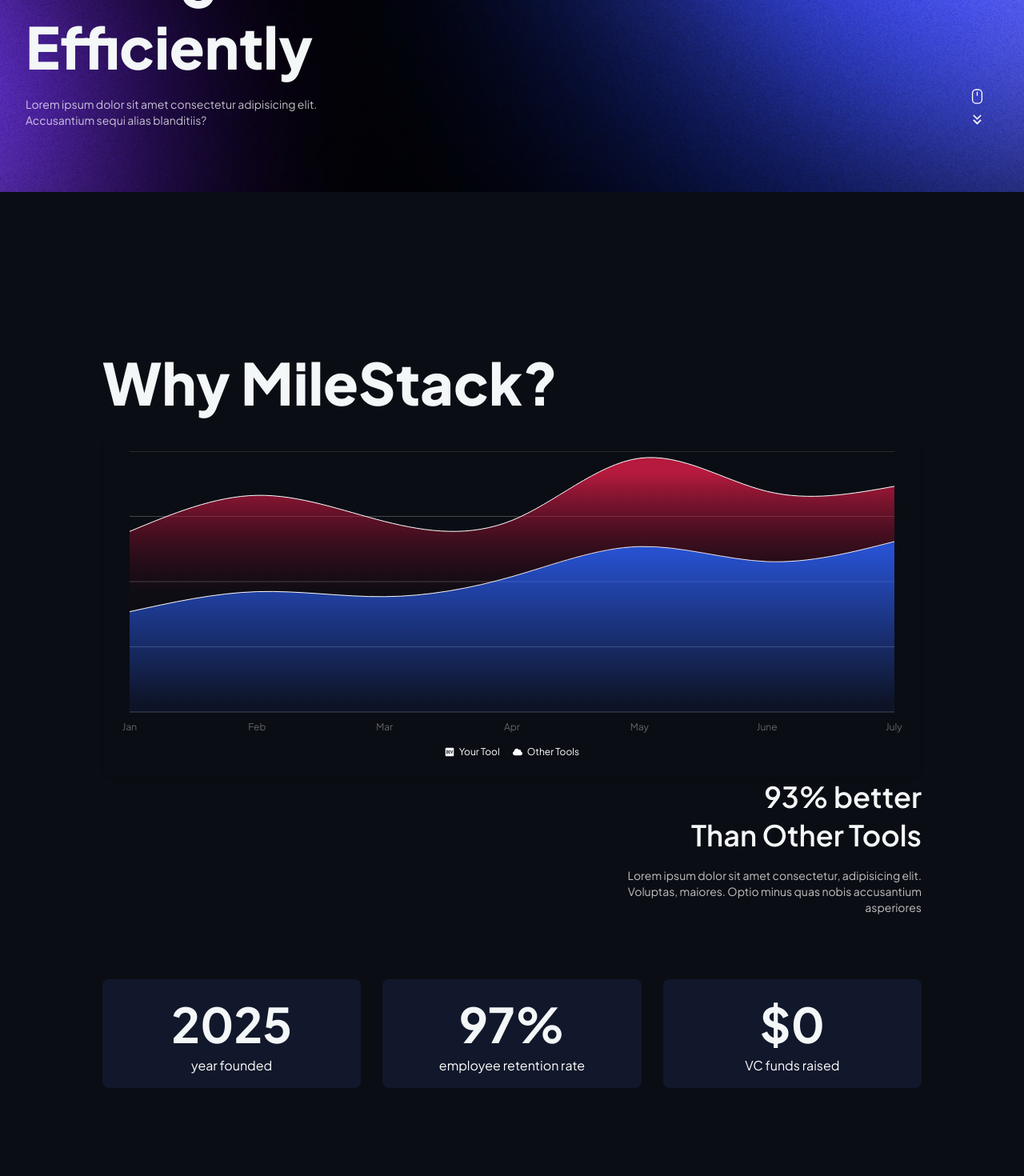
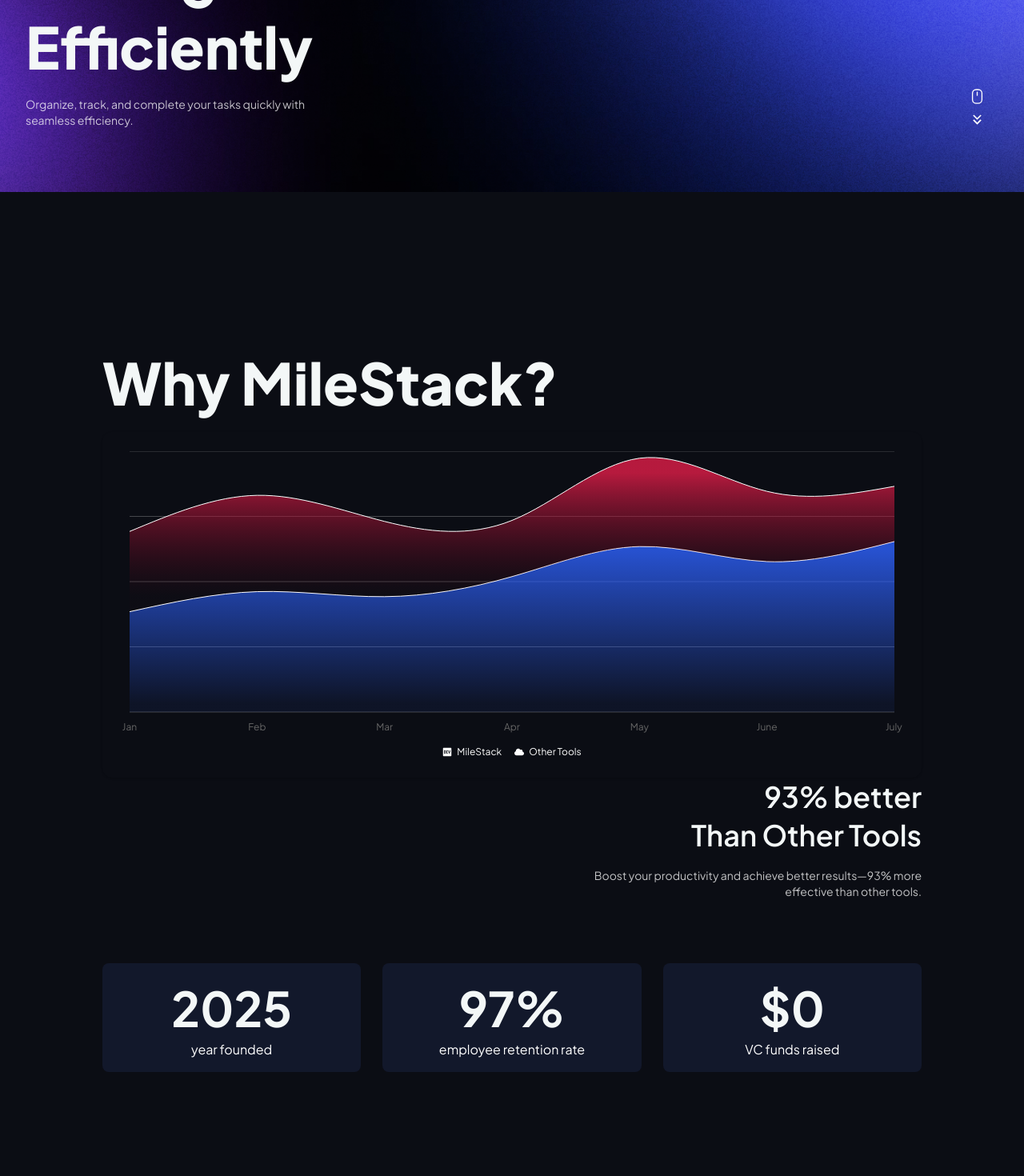
Before and after one commit to ShahriarCode69/milestack, a React (Vite) app: page / in a window 1280 px wide. Shown: the part 560-2030 px from the top of the page at 80% size. Built offline with nearby package versions, Linux system fonts and the light colour scheme; what tailwindcss-motion would draw is missing.

Commit message:
text content updated

```diff
--- a/src/components/About.jsx
+++ b/src/components/About.jsx
@@ -16,8 +16,8 @@
         Than Other Tools
       </h2>
       <p className="description mb-20 ml-auto text-right">
-        Lorem ipsum dolor sit amet consectetur, adipisicing elit. Voluptas,
-        maiores. Optio minus quas nobis accusantium asperiores
+        Boost your productivity and achieve better results—93% more effective
+        than other tools.
       </p>
       <div className="mx-auto grid max-w-xs grid-cols-1 grid-rows-2 gap-6 sm:max-w-sm sm:grid-cols-2 md:max-w-5xl md:grid-cols-6 md:grid-rows-2 md:gap-[27px]">
         {aboutDatas.map((data) => (
--- a/src/components/Hero.jsx
+++ b/src/components/Hero.jsx
@@ -14,11 +14,11 @@
             Manage Your Task <br /> Efficiently
           </h1>
           <p className="description">
-            Lorem ipsum dolor sit amet consectetur adipisicing elit. Accusantium
-            sequi alias blanditiis?
+            Organize, track, and complete your tasks quickly with seamless
+            efficiency.
           </p>
         </div>
-        <div className="backdrop-blur-base absolute top-45 right-0 mx-8 inline-flex motion-blur-in-[30px] motion-opacity-in-[0%] motion-translate-x-in-[137%] motion-translate-y-in-[-2%] flex-col items-start justify-center gap-6 rounded-xl border backdrop-blur-sm border-white/30 bg-white/7 px-8 py-8">
+        <div className="backdrop-blur-base absolute top-45 right-0 mx-8 inline-flex motion-blur-in-[30px] motion-opacity-in-[0%] motion-translate-x-in-[137%] motion-translate-y-in-[-2%] flex-col items-start justify-center gap-6 rounded-xl border border-white/30 bg-white/7 px-8 py-8 backdrop-blur-sm">
           <FaBoltLightning
             className="-mb-4 -rotate-20 text-amber-400"
             size={32}
--- a/src/components/Waitlist.jsx
+++ b/src/components/Waitlist.jsx
@@ -3,15 +3,18 @@
 
 const Waitlist = () => {
   return (
-    <section id="waitlist" className="section mx relative container isolate rounded-2xl bg-dark2 bg-[url(/backgrounds/waitlistbg.webp)] bg-cover bg-right py-12">
-      <div class="absolute inset-0 -z-1 bg-black/30 backdrop-blur-xs "></div>
+    <section
+      id="waitlist"
+      className="section mx relative isolate container rounded-2xl bg-dark2 bg-[url(/backgrounds/waitlistbg.webp)] bg-cover bg-right py-12"
+    >
+      <div class="absolute inset-0 -z-1 bg-black/30 backdrop-blur-xs"></div>
       <div className="">
         <div className="flex-center mb-12 flex-col gap-1 text-center">
           <Badge variant="default">MileStack.</Badge>
           <h2 className="heading-xl">Join The Waitlist Now</h2>
           <p className="description text-center">
-            Lorem ipsum dolor sit amet consectetur adipisicing elit. Magnam
-            nesciunt temporibus animi!
+            Don’t miss out! Join our waitlist now and be among the first to
+            supercharge your task management experience.
           </p>
         </div>
 
--- a/src/components/ui/ChartAreaGradient.tsx
+++ b/src/components/ui/ChartAreaGradient.tsx
@@ -12,18 +12,18 @@
 } from "./chart";
 
 const chartData = [
-  { month: "Jan", YourTool: 100, OtherTools: 80 },
-  { month: "Feb", YourTool: 120, OtherTools: 96 },
-  { month: "Mar", YourTool: 115, OtherTools: 75 },
-  { month: "Apr", YourTool: 135, OtherTools: 56 },
-  { month: "May", YourTool: 165, OtherTools: 88 },
-  { month: "June", YourTool: 150, OtherTools: 70 },
-  { month: "July", YourTool: 170, OtherTools: 55 },
+  { month: "Jan", MileStack: 100, OtherTools: 80 },
+  { month: "Feb", MileStack: 120, OtherTools: 96 },
+  { month: "Mar", MileStack: 115, OtherTools: 75 },
+  { month: "Apr", MileStack: 135, OtherTools: 56 },
+  { month: "May", MileStack: 165, OtherTools: 88 },
+  { month: "June", MileStack: 150, OtherTools: 70 },
+  { month: "July", MileStack: 170, OtherTools: 55 },
 ];
 
 const chartConfig = {
-  YourTool: {
-    label: "Your Tool",
+  MileStack: {
+    label: "MileStack",
     color: "#155dfc", // Blue
     icon: FaDev,
   },
@@ -77,7 +77,7 @@
               </linearGradient>
             </defs>
             <Area
-              dataKey="YourTool"
+              dataKey="MileStack"
               type="natural"
               fill="url(#fillYourTool)"
               fillOpacity={0.8}
```
